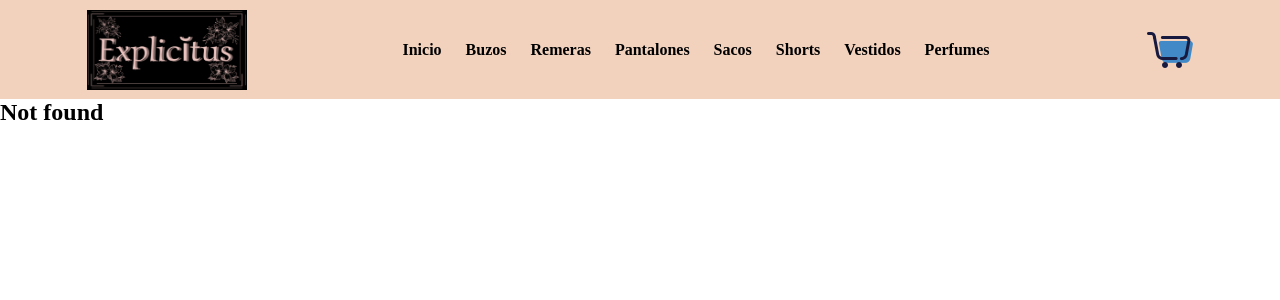
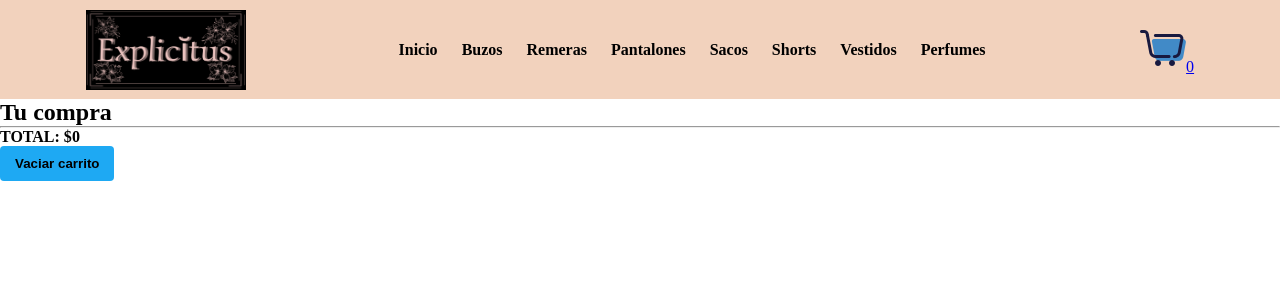
Before and after one commit to RoxGarciaRod/ProyectoReactJs, a React (Vite) app in the folder ecommerceReact/: page /cart in a window 1280 px wide. Before the commit this address had no page. Shown: the top 300 px of the page. Built offline with nearby package versions, Linux system fonts and the light colour scheme.

Commit message:
context/funcion cartWidget

```diff
--- a/ecommerceReact/src/App.jsx
+++ b/ecommerceReact/src/App.jsx
@@ -1,26 +1,28 @@
-
-import './App.css'
-import ItemListContainer from './components/ItemListContainer/ItemListContainer'
-import Navbar from './components/Navbar/Navbar'
-import { BrowserRouter, Route, Routes } from 'react-router-dom';
-import ItemDetailContainer from './components/itemDetailContainer/ItemDetailContainer';
+import "./App.css";
+import ItemListContainer from "./components/ItemListContainer/ItemListContainer";
+import Navbar from "./components/Navbar/Navbar";
+import { BrowserRouter, Route, Routes } from "react-router-dom";
+import ItemDetailContainer from "./components/itemDetailContainer/ItemDetailContainer";
+import { CartProvider } from "./Context/CartContext";
+import CartView from "./components/CartWidget/CartView";
 
 function App() {
 
   return (
-    <BrowserRouter>
 
-    <Navbar />
+    <CartProvider>
+      <BrowserRouter>
+        <Navbar />
 
-    <Routes>
-      <Route path="/" element={<ItemListContainer/>} />
-      <Route path="/productos/:categorias" element={<ItemListContainer/>} />
-      <Route path="/item/:itemId" element= {<ItemDetailContainer /> } />
-      <Route path="*" element={ <h2>Not found</h2> } />
-    </Routes>
-
-
-    </BrowserRouter>
+        <Routes>
+          <Route path="/" element={<ItemListContainer />} />
+          <Route path="/productos/:categorias" element={<ItemListContainer />} />
+          <Route path="/item/:itemId" element={<ItemDetailContainer />} />
+          <Route path="/cart" element={ <CartView /> } />
+          <Route path="*" element={<h2>Not found</h2>} />
+        </Routes>
+      </BrowserRouter>
+    </CartProvider>
   )
 }
 
--- /dev/null
+++ b/ecommerceReact/src/Context/CartContext.jsx
@@ -0,0 +1,45 @@
+import { createContext, useState } from "react";
+
+
+export const CartContext = createContext()
+
+export const CartProvider = ( {children} ) => {
+
+    const [cart, setCart] = useState([])
+    console.log(cart)
+
+
+  const addToCart = (item) => {
+    setCart([...cart, item])
+  }
+
+  const isInCart = (id) => {
+    return cart.some(item => item.id === id)
+
+  }
+
+  const clearCart = () => {
+    setCart([])
+  }
+
+  const itemsInCart = () => {
+    return cart .reduce((acc, item) => acc + item.cantidad, 0)
+  }
+
+  const totalCart = () => {
+    return cart .reduce((acc, item) => acc + (item.cantidad * item.precio), 0)
+  }
+
+    return (
+        <CartContext.Provider value={{
+        cart,
+        isInCart,
+        addToCart,
+        clearCart,
+        itemsInCart,
+        totalCart
+        }}>
+            {children}
+        </CartContext.Provider>
+    )
+}
--- /dev/null
+++ b/ecommerceReact/src/components/CartWidget/CartView.jsx
@@ -0,0 +1,37 @@
+import { useContext } from "react"
+import { CartContext } from "../../Context/CartContext"
+import Boton from "../botones/boton"
+
+
+const CartView = () => {
+
+    const { cart, totalCart, clearCart } = useContext(CartContext)
+
+    return (
+        <section>
+            <h2>Tu compra</h2>
+            <hr />
+
+            <ul>
+                {
+                    cart.map ((item) => (
+                        <li key={item.id}>
+                            <img src={item.img} alt="Cart img" />
+                            <div>
+                            <h3>{item.nombre}</h3>
+                            <p>${item.precio}</p>
+                            <p>Cantidad: {item.cantidad * item.cantidad}</p>
+                            </div>
+                        </li>
+                    ))
+                }
+            </ul>
+
+            <h4>TOTAL: ${totalCart()}</h4>
+            <Boton label="Vaciar carrito" onClick={clearCart} />
+        </section>
+
+    )
+}
+
+export default CartView
--- a/ecommerceReact/src/components/CartWidget/CartWidget.jsx
+++ b/ecommerceReact/src/components/CartWidget/CartWidget.jsx
@@ -1,9 +1,17 @@
+import { useContext } from 'react'
 import './CartWidget.css'
+import { CartContext } from '../../Context/CartContext'
+import { Link } from 'react-router-dom'
 
 const CartWidget = () => {
 
+    const { itemsInCart } = useContext(CartContext)
+
     return (
+        <Link to="/cart">
         <img className="Widget" src="imagenes/icono-cartwidget.png" alt="Icono de mi carrito de compras" />
+        <span>{ itemsInCart() }</span>
+        </Link>
     )
 }
 
--- a/ecommerceReact/src/components/ItemListContainer/ItemListContainer.jsx
+++ b/ecommerceReact/src/components/ItemListContainer/ItemListContainer.jsx
@@ -8,7 +8,6 @@ const ItemListContainer = () => {
     const [productos, setProductos] = useState([]);
 
     const {categorias} = useParams()
-    console.log(categorias)
 
     useEffect(() => {
         pedirDatos ()
--- a/ecommerceReact/src/components/itemDetail/ItemDetail.jsx
+++ b/ecommerceReact/src/components/itemDetail/ItemDetail.jsx
@@ -1,21 +1,22 @@
-import { useNavigate } from "react-router-dom"
 import Boton from "../botones/boton"
-import { useState } from "react"
+import { useContext, useState } from "react"
 import QuantitySelector from "./QuantitySelector"
+import { CartContext } from "../../Context/CartContext"
+import CartView from "../CartWidget/CartView"
+import { Link } from "react-router-dom"
 
 
-const ItemDetail = ({item}) => {
+const ItemDetail = ({ item }) => {
   const [cantidad, setCantidad] = useState(1)
-    //const navigate = useNavigate()
-
-
+  const { addToCart, isInCart } = useContext(CartContext)
 
   const handleAgregar = () => {
-    const itemToCart= {
+    const itemToCart = {
       ...item,
-        cantidad
-    }
-    console.log (itemToCart)
+      cantidad,
+    };
+
+    addToCart(itemToCart)
   }
 
   return (
@@ -23,17 +24,32 @@ const ItemDetail = ({item}) => {
       <strong> {item.id} </strong>
       <h3 className="tituloProducto">{item.nombre}</h3>
       <hr />
+
+      <div>
         <img className="imagenProducto" src={item.img} alt={item.nombre} />
+
+        <div>
           <p className="descripcionProducto">{item.descripcion}</p>
           <strong>${item.precio}</strong>
 
-            <QuantitySelector cantidad={cantidad} stock={item.stock} setCantidad={setCantidad} />
+          {
+            isInCart( item.id )
+            ? <Link to="/cart" > <Boton to="/cart" label="Terminar mi compra" /></Link>
+            : <>
+               <QuantitySelector
+                  cantidad={cantidad}
+                  stock={item.stock}
+                 setCantidad={setCantidad}
+                />
+                <Boton label="Agregar al carrito" onClick={handleAgregar} />
+              </>
+          }
 
 
-            <Boton label="Agregar al carrito" onClick={handleAgregar} />
 
         </div>
-
+      </div>
+    </div>
   )
 }
 
--- a/ecommerceReact/src/components/utils/utils.js
+++ b/ecommerceReact/src/components/utils/utils.js
@@ -1,9 +1,9 @@
 import { MOCK_DATA } from "../Data/data"
 
 export const pedirDatos = () => {
-    return new Promise((resolve, reject) => {
+    return new Promise((resolve) => {
         setTimeout(() => {
             resolve(MOCK_DATA)
-        }, 3000)
+        }, 1000)
     })
 }
```
Lines whose indentation alone changed are shown as unchanged.
